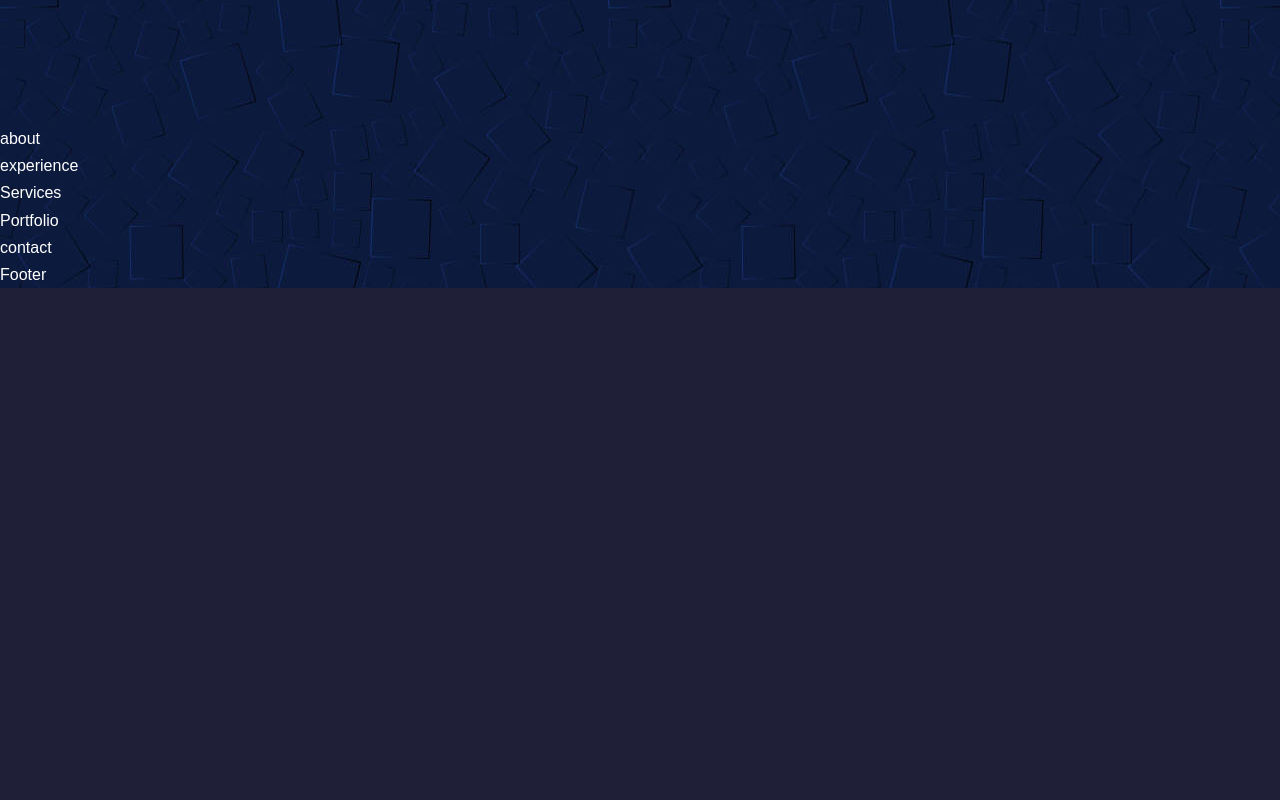
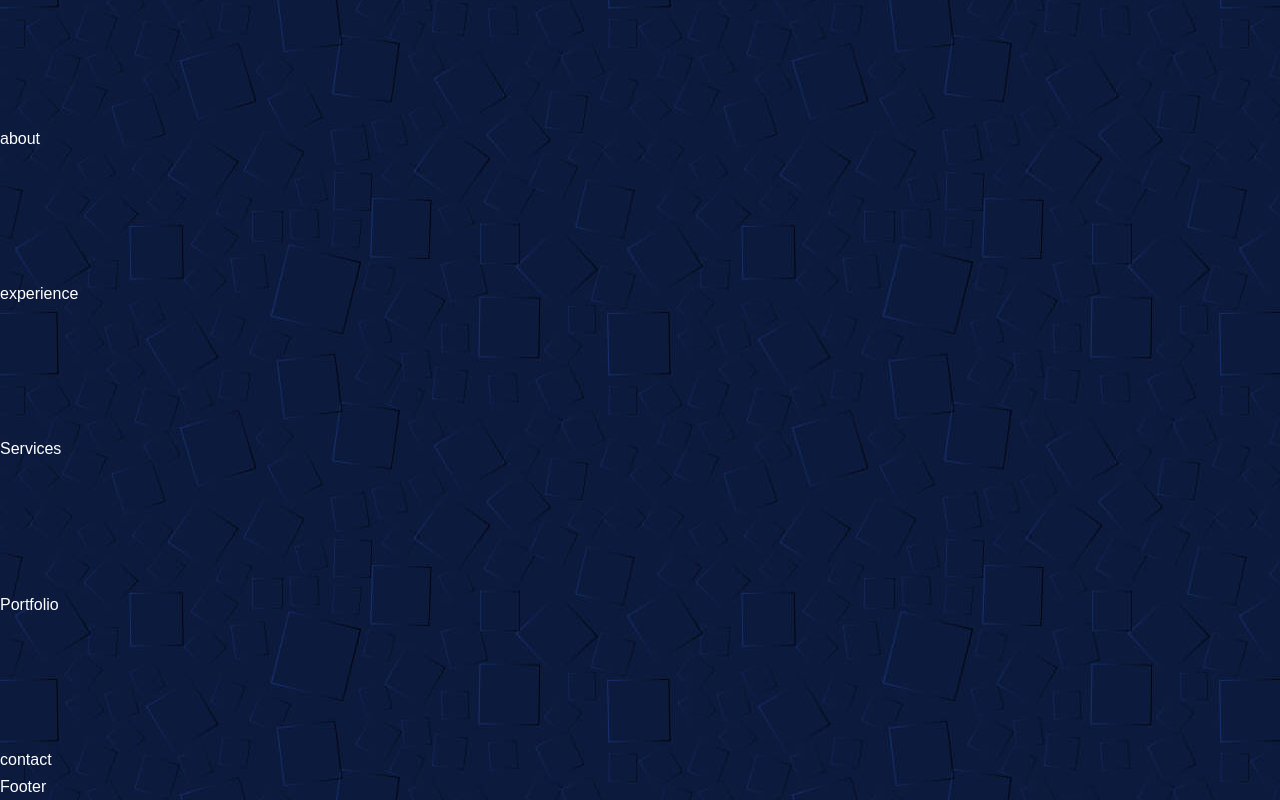
Before and after one commit to Sahil-2309/Portfolio-Main, a React (Create React App) app: page / in a window 1280 px wide. Shown: the part 803-1603 px from the top of the page. Before the commit the page ends 1091 px from the top, so only its background shows below. Built offline with nearby package versions, Linux system fonts and the light colour scheme; a web font is replaced by a local one.

Commit message:
change in components

```diff
--- a/src/components/contact/Contact.jsx
+++ b/src/components/contact/Contact.jsx
@@ -2,7 +2,7 @@
 import '../../index.css'
 
 const contact = () => {
-  return <div>contact</div>
+  return <section id='contact'>contact</section>
 }
 
 export default contact
--- a/src/components/experience/Experience.jsx
+++ b/src/components/experience/Experience.jsx
@@ -2,7 +2,7 @@
 import '../../index.css'
 
 const experience = () => {
-  return <div>experience</div>
+  return <section id='experience'>experience</section>
 }
 
 export default experience
--- a/src/components/home/Home.jsx
+++ b/src/components/home/Home.jsx
@@ -2,7 +2,7 @@
 import '../../index.css'
 
 const home = () => {
-  return <div>home</div>
+  return <section id='home'>home</section>
 }
 
 export default home
--- a/src/components/portfolio/Portfolio.jsx
+++ b/src/components/portfolio/Portfolio.jsx
@@ -2,7 +2,7 @@
 import '../../index.css'
 
 const Portfolio = () => {
-  return <div>Portfolio</div>
+  return <section id='portfolio'>Portfolio</section>
 }
 
 export default Portfolio
--- a/src/components/services/Services.jsx
+++ b/src/components/services/Services.jsx
@@ -2,7 +2,7 @@
 import '../../index.css'
 
 const Services = () => {
-  return <div>Services</div>
+  return <section id='services'>Services</section>
 }
 
 export default Services
```
